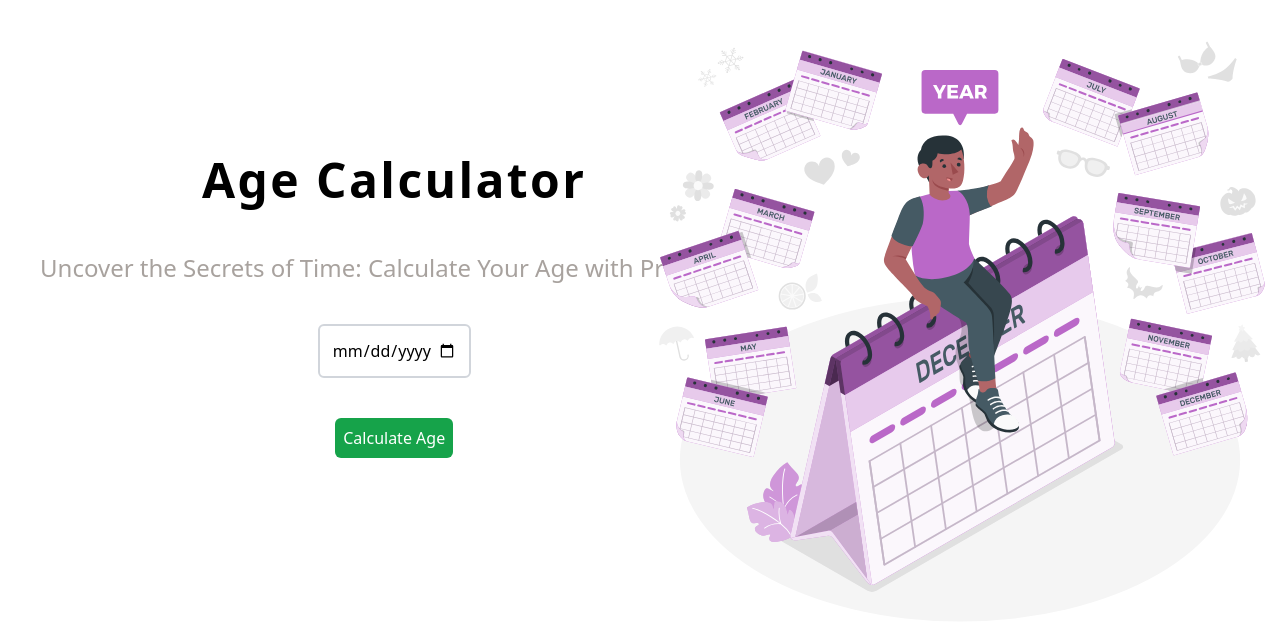
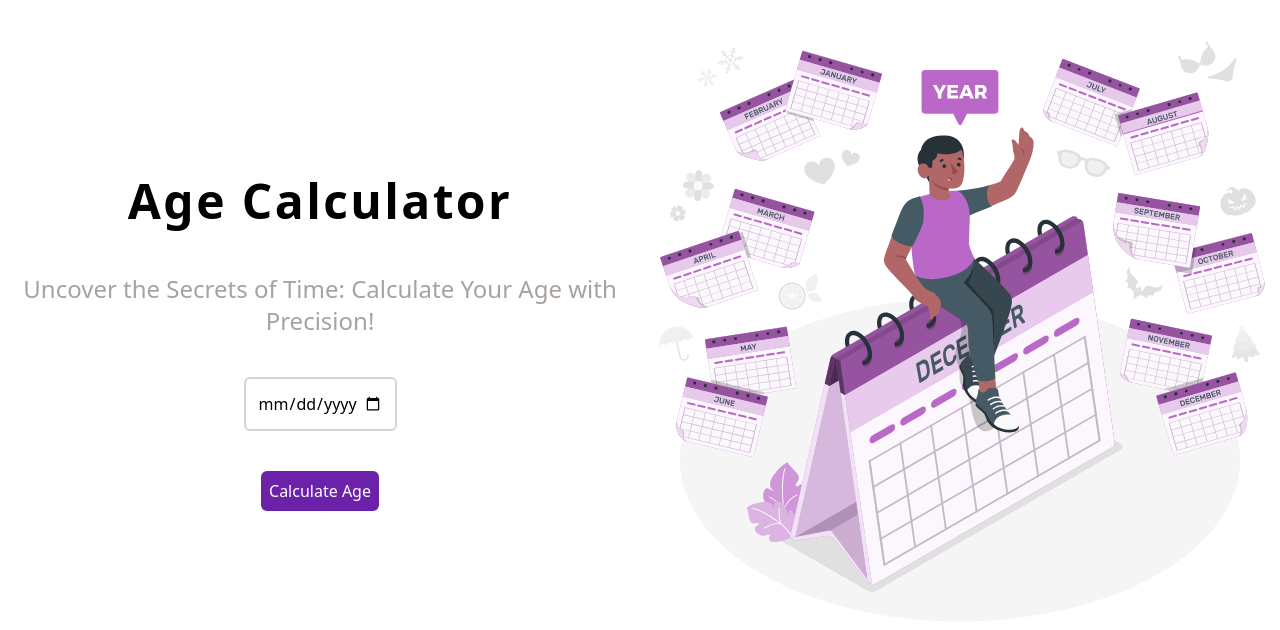
Before and after one commit to ParnaRoyChowdhury777/Age-Calculator, a React (Vite) app: page / in a window 1280 px wide. Shown: the top 630 px of the page. Built offline with nearby package versions, Linux system fonts and the light colour scheme.

Commit message:
Refactor App component layout and update button color

```diff
--- a/src/App.jsx
+++ b/src/App.jsx
@@ -4,6 +4,7 @@ import { AgeCalculatorForm } from './components/AgeCalculatorForm'
 import AgeResult from './components/AgeResult';
 import { differenceInDays, differenceInMonths, differenceInYears } from 'date-fns';
 import Image from './assets/calendar.svg';
+
 
 const App = () => {
 
@@ -22,16 +23,15 @@ const App = () => {
         });
     };
     return (
-        <>
-          <div className='absolute left-10 top-20 my-7'>
-            <h1 className='text-5xl font-bold tracking-wider my-12 text-center'>Age Calculator</h1>
-            <h3 className='text-2xl text-center text-stone-400'>Uncover the Secrets of Time: Calculate Your Age with Precision!</h3>
-            <AgeCalculatorForm calculateAge = {calculateAge}/>
-            {age && <AgeResult age={age}/> }
-          </div>
-          <img src={Image} alt='calendar' className='w-1/2 absolute top-0 right-0'/>
-
-        </>
+      <div className='flex flex-col md:flex-row justify-end'>
+      <div className='self-center w-full md:w-1/2'>
+        <h1 className='text-5xl font-bold tracking-wider my-12 text-center'>Age Calculator</h1>
+        <h3 className='text-2xl text-center text-stone-400'>Uncover the Secrets of Time: Calculate Your Age with Precision!</h3>
+        <AgeCalculatorForm calculateAge={calculateAge} />
+        {age && <AgeResult age={age} />}
+      </div>
+      <img src={Image} alt='calendar' className='w-full md:w-1/2' />
+    </div>
     )
 };
 
--- a/src/components/AgeCalculatorForm.jsx
+++ b/src/components/AgeCalculatorForm.jsx
@@ -33,7 +33,7 @@ export const AgeCalculatorForm = ({calculateAge}) => {
     <div>
     <form onSubmit={handleSubmit} className='flex-col'>
         <input type='date' className='block mx-auto my-10 p-3 border-2 border-gray-300 rounded-md cursor-text' value={date} onChange={e => setDate(e.target.value)} max={getCurrentDate()}/>
-        <button type="submit" className='block mx-auto p-2 bg-green-600 text-white rounded-md hover:bg-green-900 cursor-pointer' disabled = {!date}>Calculate Age</button>
+        <button type="submit" className='block mx-auto p-2 bg-purple-800 text-white rounded-md hover:bg-green-900 cursor-pointer' disabled = {!date}>Calculate Age</button>
     </form>
     </div>
   );
```
